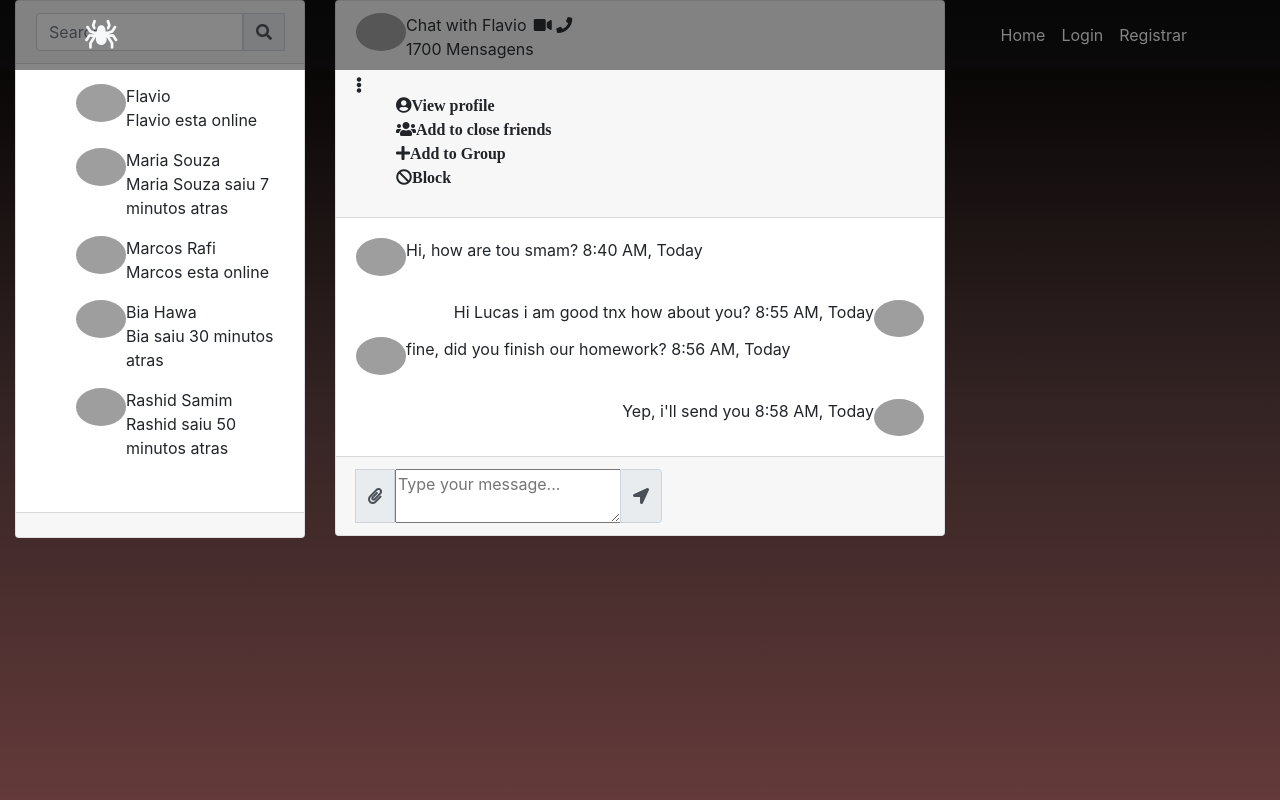
After one commit to alsmd/projeto, a PHP site: page /chat.html in a window 1280 px wide. The commit adds this page. Run offline with PHP 8.4, Linux system fonts and the light colour scheme; some libraries are stand-ins or nearby versions; grey boxes are pictures that could not be loaded.

Commit message:
html da pagina de chat

```diff
--- /dev/null
+++ b/chat.html
@@ -0,0 +1,245 @@
+<html>
+<head>
+    <meta charset="utf-8" />
+    <title>Inicio</title>
+
+    <link rel="stylesheet" href="https://stackpath.bootstrapcdn.com/bootstrap/4.1.3/css/bootstrap.min.css" integrity="sha384-MCw98/SFnGE8fJT3GXwEOngsV7Zt27NXFoaoApmYm81iuXoPkFOJwJ8ERdknLPMO" crossorigin="anonymous">
+
+    <link rel="stylesheet" href="https://pro.fontawesome.com/releases/v5.10.0/css/all.css" integrity="sha384-AYmEC3Yw5cVb3ZcuHtOA93w35dYTsvhLPVnYs9eStHfGJvOvKxVfELGroGkvsg+p" crossorigin="anonymous"/>
+
+
+    <!-- script -->
+    <script src="https://code.jquery.com/jquery-3.3.1.slim.min.js" integrity="sha384-q8i/X+965DzO0rT7abK41JStQIAqVgRVzpbzo5smXKp4YfRvH+8abtTE1Pi6jizo" crossorigin="anonymous"></script>
+    <script src="https://cdnjs.cloudflare.com/ajax/libs/popper.js/1.14.3/umd/popper.min.js" integrity="sha384-ZMP7rVo3mIykV+2+9J3UJ46jBk0WLaUAdn689aCwoqbBJiSnjAK/l8WvCWPIPm49" crossorigin="anonymous"></script>
+    <script src="https://stackpath.bootstrapcdn.com/bootstrap/4.1.3/js/bootstrap.min.js" integrity="sha384-ChfqqxuZUCnJSK3+MXmPNIyE6ZbWh2IMqE241rYiqJxyMiZ6OW/JmZQ5stwEULTy" crossorigin="anonymous"></script>
+    <link rel="stylesheet" href="https://pro.fontawesome.com/releases/v5.10.0/css/all.css" integrity="sha384-AYmEC3Yw5cVb3ZcuHtOA93w35dYTsvhLPVnYs9eStHfGJvOvKxVfELGroGkvsg+p" crossorigin="anonymous"/>
+    <link rel="stylesheet" href="src/css/style.css">
+
+    <style>
+        img{
+            width:50px;
+        }
+    </style>
+</head>
+
+<body>
+    <!-- Cabeçalho -->
+    <header class="fixed-top">
+        <nav class="navbar navbar-expand-md navbar-dark " id="navbar">
+            <div class="container">
+
+                <!-- LOGO -->
+                <a href="" class="navbar-brand" id="logo"><span class="fas fa-spider text-light"></span></a>
+
+                <!-- Button -->
+                <button class="navbar-toggler" data-toggle="collapse" data-target="#menu-collapse"><span class="navbar-toggler-icon"></span></button>
+
+                <div class="collapse navbar-collapse" id="menu-collapse">
+                    <!-- Menu -->
+                    <ul class="navbar-nav ml-auto">
+                        <li class="nav-item"><a href="" class="nav-link">Home</a></li>
+                        <li class="nav-item"><a href="" class="nav-link">Login</a></li>
+                        <li class="nav-item"><a href="" class="nav-link">Registrar</a></li>
+                    </ul>
+                </div>
+            </div>
+        </nav>
+    </header>
+
+    <main class="container-fluid h-100">
+        <div class="row h-100">
+            <div class="col-md-4 col-xl-3 chat"><!-- Coluna de contatos -->
+                <!-- Contados -->
+                <div class="card mb-sm-3 mb-md-0 contacts_card">
+                    <!-- Procurar Por-->
+                    <div class="card-header">
+                        <div class="input-group">
+                            <input type="text" placeholder="Search..." class="form-control search">
+                            <div class="input-group-prepend">
+                                <span class="input-group-text search_btn"><i class="fas fa-search"></i></span>
+                            </div>
+                        </div>
+                    </div>
+                    <!-- Corpo Contato -->
+                    <div class="card-body contacts_body">
+                        <!-- Contatos -->
+                        <ul class="contacts">
+                            <!-- Contato -->
+                            <li class="active">
+                                <div class="d-flex bd-highlight">
+                                    <div class="img_cont">
+                                        <img src="https://static.turbosquid.com/Preview/001292/481/WV/_D.jpg" alt="" class="rounded-circle user_img" >
+                                        <span class="online_icon"></span>
+                                    </div>
+                                    <div class="user_info">
+                                        <span>Flavio</span>
+                                        <p>Flavio esta online</p>
+                                    </div>
+                                </div>
+                            </li>
+                            <!-- Contato -->
+                            <li>
+                                <div class="d-flex bd-highlight">
+                                    <div class="img_cont">
+                                        <img src="https://2.bp.blogspot.com/-8ytYF7cfPkQ/WkPe1-rtrcI/AAAAAAAAGqU/FGfTDVgkcIwmOTtjLka51vineFBExJuSACLcBGAs/s320/31.jpg" class="rounded-circle user_img">
+                                        <span class="online_icon offline"></span>
+                                    </div>
+                                    <div class="user_info">
+                                        <span>Maria Souza</span>
+                                        <p>Maria Souza saiu 7 minutos atras</p>
+                                    </div>
+                                </div>
+                            </li>
+                            <!-- Contato -->
+                            <li>
+                                <div class="d-flex bd-highlight">
+                                    <div class="img_cont">
+                                        <img src="https://i.pinimg.com/originals/ac/b9/90/acb990190ca1ddbb9b20db303375bb58.jpg" class="rounded-circle user_img">
+                                        <span class="online_icon"></span>
+                                    </div>
+                                    <div class="user_info">
+                                        <span>Marcos Rafi</span>
+                                        <p>Marcos esta online</p>
+                                    </div>
+                                </div>
+                            </li>
+                            <!-- Contato -->
+                            <li>
+                                <div class="d-flex bd-highlight">
+                                    <div class="img_cont">
+                                        <img src="http://profilepicturesdp.com/wp-content/uploads/2018/07/sweet-girl-profile-pictures-9.jpg" class="rounded-circle user_img">
+                                        <span class="online_icon offline"></span>
+                                    </div>
+                                    <div class="user_info">
+                                        <span>Bia Hawa</span>
+                                        <p>Bia saiu 30 minutos atras</p>
+                                    </div>
+                                </div>
+                            </li>
+                            <!-- Contato -->
+                            <li>
+                                <div class="d-flex bd-highlight">
+                                    <div class="img_cont">
+                                        <img src="https://static.turbosquid.com/Preview/001214/650/2V/boy-cartoon-3D-model_D.jpg" class="rounded-circle user_img">
+                                        <span class="online_icon offline"></span>
+                                    </div>
+                                    <div class="user_info">
+                                        <span>Rashid Samim</span>
+                                        <p>Rashid saiu 50 minutos atras</p>
+                                    </div>
+                                </div>
+                            </li>
+                        </ul>
+                    </div> <!-- Fim do corpo Contato -->
+                    <div class="card-footer"></div>
+                </div> <!-- Fim do card de contatos -->
+            </div> <!-- Fim da coluna de contatos -->
+
+            <div class="col-md-8 col-xl-6 chat"> <!-- Coluna de chat -->
+                <div class="card">
+                    <div class="card-header msg_head"><!--  Parte superior do chat -->
+                        <div class="d-flex bd-high-light">
+                            <div class="img_cont">
+                                <img src="https://static.turbosquid.com/Preview/001292/481/WV/_D.jpg" class="rounded-circle user_img">
+                                <span class="online_icon"></span>
+                            </div>
+
+                            <div class="user_info">
+                                <span>Chat with Flavio</span>
+                                <p>1700 Mensagens</p>
+                            </div>
+
+                            <div class="video_cam">
+                                <span><i class="fas fa-video"></i></span>
+                                <span><i class="fas fa-phone"></i></span>
+                            </div>
+                        </div>
+                        <span id="action_menu_btn"><i class="fas fa-ellipsis-v"></i></span>
+                        <div class="action_menu">
+                            <ul>
+                                <li><i class="fas fa-user-circle">View profile</i></li>
+                                <li><i class="fas fa-users">Add to close friends</i></li>
+                                <li><i class="fas fa-plus">Add to Group</i></li>
+                                <li><i class="fas fa-ban">Block</i></li>
+                            </ul>
+                        </div>
+                    </div><!-- Fim da parte superior da chat -->
+                    <!-- Mensagem BOdy-->
+                    <div class="card-body msg_card_body">
+                        <!-- Mensagem Recebida -->
+                        <div class="d-flex justify-content-start mb-4">
+                            <!-- Mensagem Foto -->
+                            <div class="img_cont_msg">
+                                <img src="https://static.turbosquid.com/Preview/001292/481/WV/_D.jpg" class="rounded-circle user_img_msg">
+                            </div>
+                            <!-- Mensagem Conteudo -->
+                            <div class="msg_container">
+                                Hi, how are tou smam?
+                                <span class="msg_time">8:40 AM, Today</span>
+                            </div>
+                        </div>
+
+                       <!--  Mensagem Enviada -->
+                       <div class="d-flex justify-content-end mm-4">
+                           <!-- Conteudo -->
+                           <div class="msg_container_send">
+                               Hi Lucas i am good tnx how about you?
+                               <span class="msg_time_send">8:55 AM, Today</span>
+                           </div>
+                           <!-- Mensagem Foto -->
+                           <div class="img_cont_msg">
+                                <img src="https://static.turbosquid.com/Preview/001292/481/WV/_D.jpg" class="rounded-circle user_img_msg">
+                            </div>
+                       </div>
+
+                        <!-- Mensagem Recebida -->
+                        <div class="d-flex justify-content-start mb-4">
+                            <!-- Mensagem Foto -->
+                            <div class="img_cont_msg">
+                                <img src="https://static.turbosquid.com/Preview/001292/481/WV/_D.jpg" class="rounded-circle user_img_msg">
+                            </div>
+                            <!-- Mensagem Conteudo -->
+                            <div class="msg_container">
+                                fine, did you finish our homework?
+                                <span class="msg_time">8:56 AM, Today</span>
+                            </div>
+                        </div>
+
+                        <!--  Mensagem Enviada -->
+                       <div class="d-flex justify-content-end mm-4">
+                            <!-- Conteudo -->
+                            <div class="msg_container_send">
+                               Yep, i'll send you
+                                <span class="msg_time_send">8:58 AM, Today</span>
+                            </div>
+                            <!-- Mensagem Foto -->
+                            <div class="img_cont_msg">
+                                <img src="https://static.turbosquid.com/Preview/001292/481/WV/_D.jpg" class="rounded-circle user_img_msg">
+                            </div>
+                        </div>
+
+                    </div> <!-- Fim Mensagem Body -->
+                    <div class="card-footer"><!--Chat Rodape-->
+                        <div class="input-group">  <!-- Enviar Mensagem -->
+                            <div class="input-group-append">
+                                <span class="input-group-text attach_btn"><i class="fas fa-paperclip"></i></span>
+                            </div>
+
+                            <textarea name="" id=""class="form--control type_msg" placeholder="Type your message..."></textarea>
+
+                            <div class="input-group-append">
+                                <span class="input-group-text sen_btn"><i class="fas fa-location-arrow"></i></span>
+                            </div>
+                        </div><!-- Fim enviar Mensagem -->
+                    </div><!--  Fim chat rodape -->
+                </div> <!-- Fim card de Chat -->
+            </div><!-- Fim coluna de Chat -->
+        </div><!-- Fim da row -->
+    </main>
+
+
+
+
+</body>
+
+</html>
--- a/index.html
+++ b/index.html
@@ -14,6 +14,7 @@
     <script src="https://stackpath.bootstrapcdn.com/bootstrap/4.1.3/js/bootstrap.min.js" integrity="sha384-ChfqqxuZUCnJSK3+MXmPNIyE6ZbWh2IMqE241rYiqJxyMiZ6OW/JmZQ5stwEULTy" crossorigin="anonymous"></script>
     <link rel="stylesheet" href="https://pro.fontawesome.com/releases/v5.10.0/css/all.css" integrity="sha384-AYmEC3Yw5cVb3ZcuHtOA93w35dYTsvhLPVnYs9eStHfGJvOvKxVfELGroGkvsg+p" crossorigin="anonymous"/>
     <link rel="stylesheet" href="src/css/style.css">
+    <link rel="stylesheet" href="src/css/login.css">
 
 </head>
 
--- a/src/css/style.css
+++ b/src/css/style.css
@@ -17,69 +17,6 @@ body{
 #logo{
     font-size: 1.8em;
 }
-/*Login*/
-/* container do login */
-.card{
-    height: 370px;
-    margin-top: auto;
-    margin-bottom: auto;
-    width: 400px;
-    max-width: 90vw;
-    background: rgba(0, 0, 0, 0.5);
+ul{
+    list-style: none;
 }
-/* Topo */
-.social_icon span{
-    font-size: 60px;
-    margin-left: 10px;
-    color: #FFC312;
-}
-.social_icon span:hover{
-    color: white;
-    cursor: pointer;
-}
-.social_icon{
-    position: absolute;
-    top: -35;
-    right: 20px;
-}
-
-.card-header h3{
-    color: white;
-}
-/*Corpo*/
-.input-group-prepend span{
-    width: 50px;
-    background:#FFC312;
-    color: black;
-    border: 0;
-}
-input:focus{
-    outline: 0 0 0 0!important;
-    box-shadow: 0 0 0 0 !important;
-}
-.remember{
-    color: white;
-}
-.remember input{
-    width: 20px;
-    height: 20px;
-    margin-left: 15px;
-    margin-right: 5px;
-    margin-bottom: 5px;
-}
-.login_btn{
-    color: black;
-    background: #FFC312;
-    width: 100px;
-    font-weight: bold;
-}
-.login_btn:hover{
-    background: white;
-    color: black;
-}
-.links {
-    color:white
-}
-.links a{
-    margin-left: 5px;
-}
```
Also changed, not shown: src/css/login.css (added, +66 -0 lines), src/css/chat.css (added).
